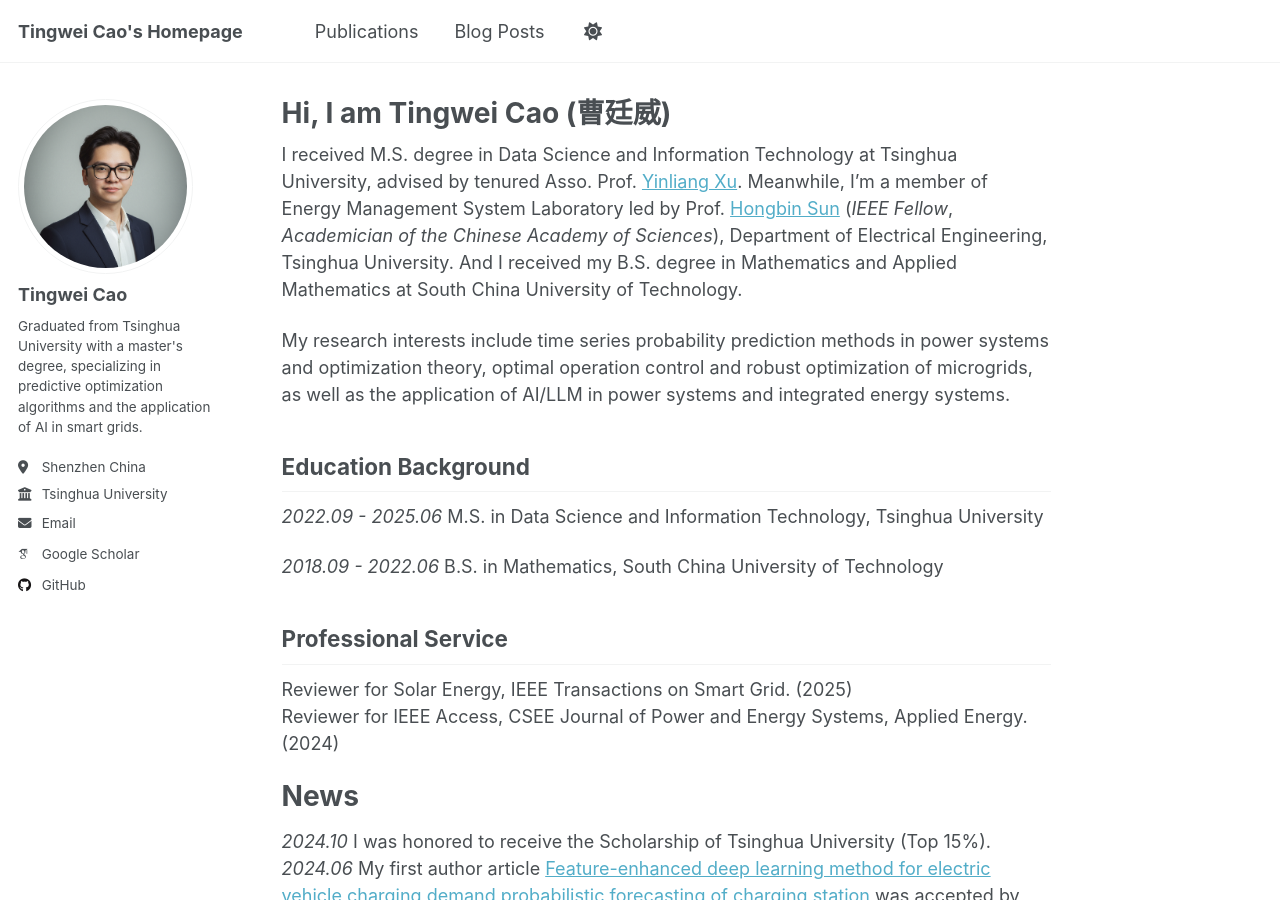
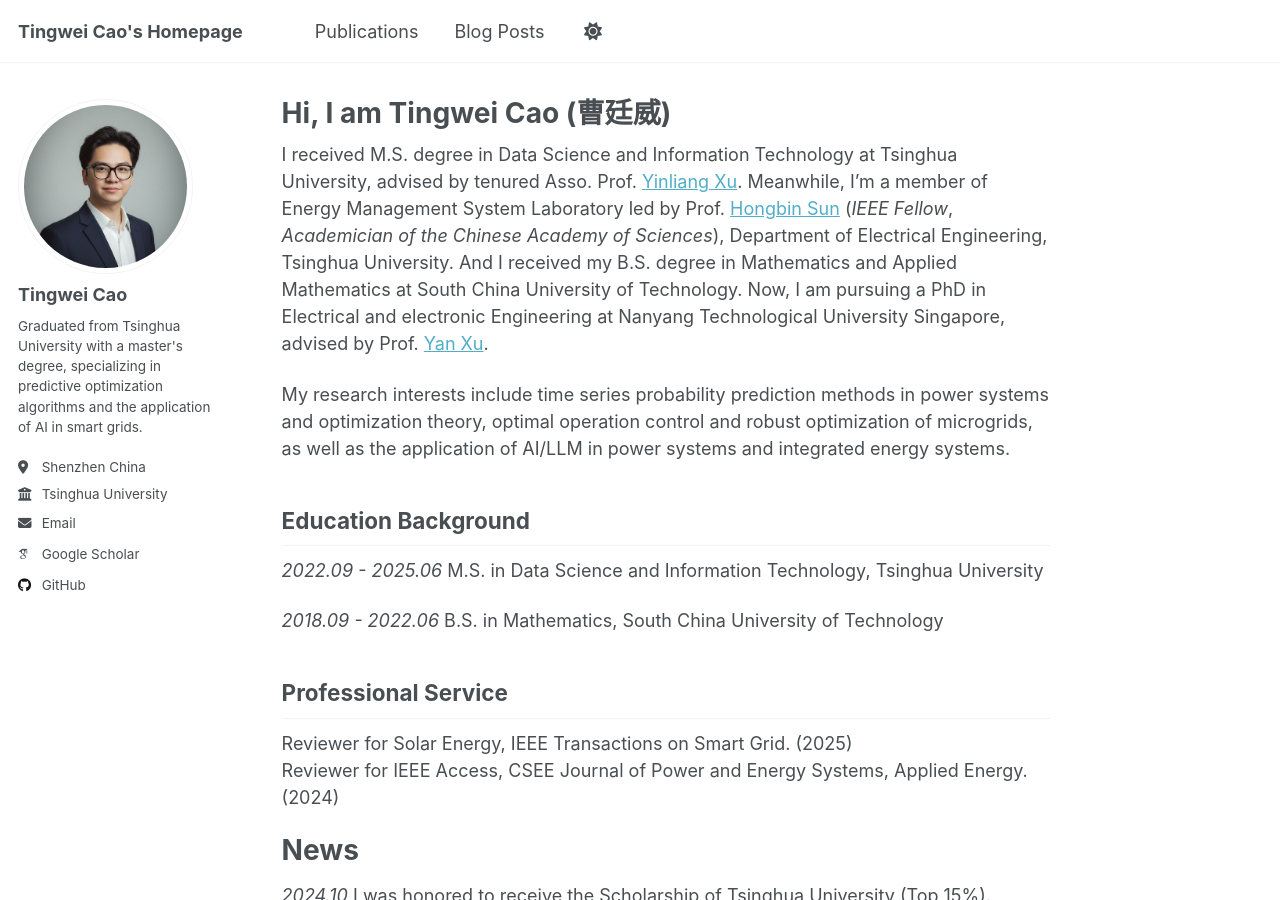
Before and after one commit to tingweicao/tingweicao.github.io, a Jekyll site: the page built from _pages/about.md, in a window 1280 px wide and 900 px high. Built offline with Jekyll 4.4.1, drawn with Linux system fonts in a browser that asks for light colours; some web fonts are replaced; a script that is not in the unit is left out.

Commit message:
Update about.md

```diff
--- a/_pages/about.md
+++ b/_pages/about.md
@@ -7,7 +7,7 @@ redirect_from:
   - /about.html
 ---
 
-I received M.S. degree in Data Science and Information Technology at Tsinghua University, advised by tenured Asso. Prof. [Yinliang Xu](https://www.sigs.tsinghua.edu.cn/xyl/main.htm). Meanwhile, I’m a member of Energy Management System Laboratory led by Prof. [Hongbin Sun](https://www.eea.tsinghua.edu.cn/faculties/shb.htm) (*IEEE Fellow*, *Academician of the Chinese Academy of Sciences*), Department of Electrical Engineering, Tsinghua University. And I received my B.S. degree in Mathematics and Applied Mathematics at South China University of Technology.
+I received M.S. degree in Data Science and Information Technology at Tsinghua University, advised by tenured Asso. Prof. [Yinliang Xu](https://www.sigs.tsinghua.edu.cn/xyl/main.htm). Meanwhile, I’m a member of Energy Management System Laboratory led by Prof. [Hongbin Sun](https://www.eea.tsinghua.edu.cn/faculties/shb.htm) (*IEEE Fellow*, *Academician of the Chinese Academy of Sciences*), Department of Electrical Engineering, Tsinghua University. And I received my B.S. degree in Mathematics and Applied Mathematics at South China University of Technology. Now, I am pursuing a PhD in Electrical and electronic Engineering at Nanyang Technological University Singapore, advised by Prof. [Yan Xu](https://eexuyan.github.io/soda/index.html).
 
 My research interests include time series probability prediction methods in power systems and optimization theory, optimal operation control and robust optimization of microgrids, as well as the application of AI/LLM in power systems and integrated energy systems.
 
```
